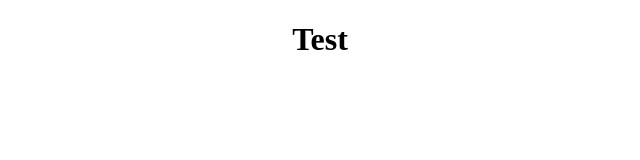
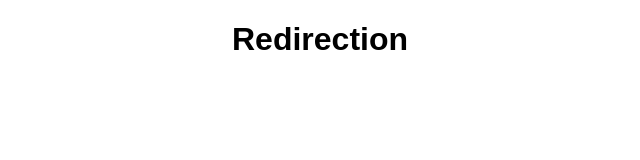
Before and after one commit to code-it-ytb/code-it-ytb.github.io, a plain HTML site: page shorten_urls/lastest_video/index.html in a window 1280 px wide. Shown: the whole page, without its empty margins (320-960 px from the left). Drawn offline with Linux system fonts and the light colour scheme.

Commit message:
Update index.html

```diff
--- a/shorten_urls/lastest_video/index.html
+++ b/shorten_urls/lastest_video/index.html
@@ -4,6 +4,6 @@
     <title>Redirection</title>
   </head>
   <body>
-    <h1 align="center" font-family="Ubuntu" size="2 em">Test</h1>
+    <h1 align="center" style="font-family: 'Ubuntu', arial; font-size: 2em;">Redirection</h1>
   </body>
 </html>
```
